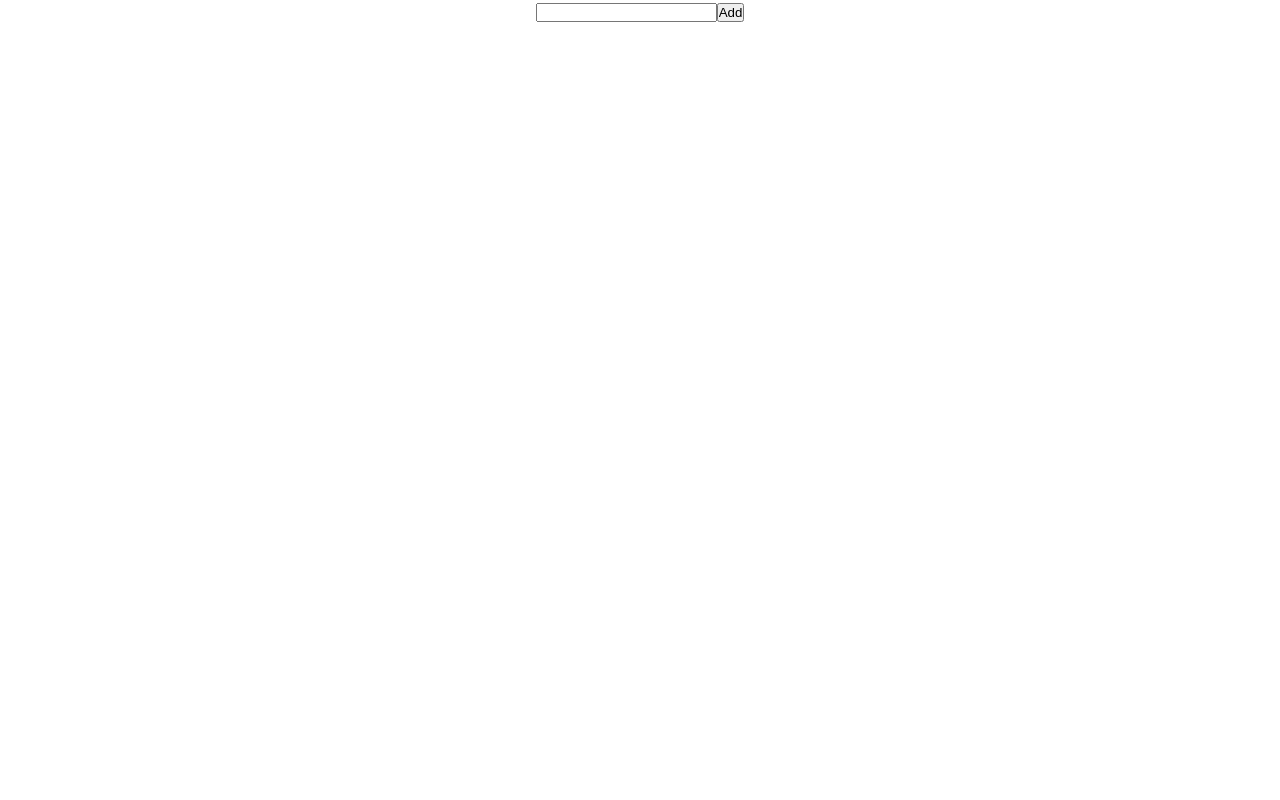
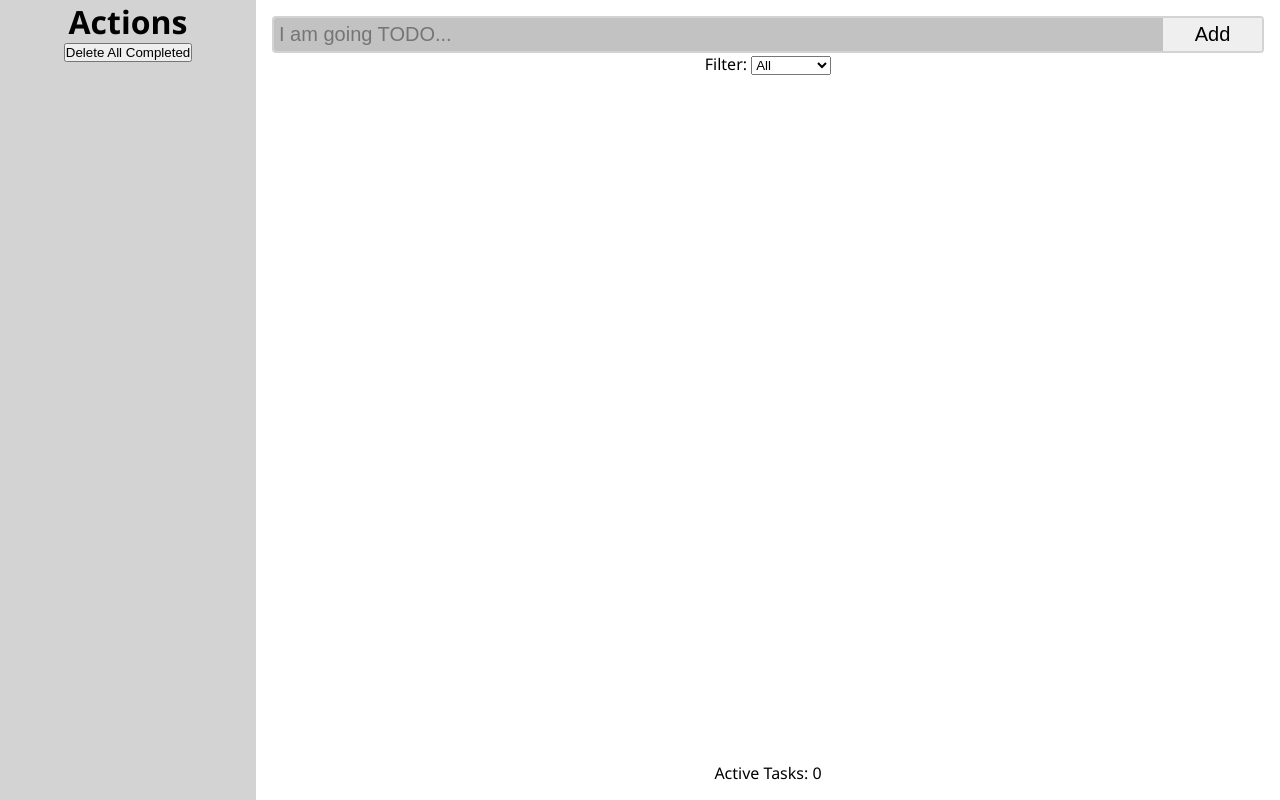
Before and after one commit to finharris/todo-list, a React (Create React App) app: page / in a window 1280 px wide. Built offline with nearby package versions, Linux system fonts and the light colour scheme.

Commit message:
added todo filters and action panel

```diff
--- a/src/App.css
+++ b/src/App.css
@@ -9,16 +9,32 @@
   margin: 0;
 }
 
-body {
+body,
+html {
   min-height: 100vh;
 }
 
+#root {
+  display: flex;
+  justify-content: center;
+  align-items: center;
+  width: 100%;
+}
+
+.content {
+  min-height: 100vh;
+  display: flex;
+  justify-content: space-evenly;
+  width: 100%;
+}
+
 .todo-list {
-  height: 100%;
+  min-height: 100vh;
+  width: 80%;
+  padding: 1em;
   display: flex;
   flex-direction: column;
   align-items: center;
-  justify-content: space-between;
 }
 
 .todo-items {
@@ -26,17 +42,70 @@ body {
   flex-direction: column;
   align-items: center;
   justify-content: space-between;
-  width: 60%;
+  width: 100%;
+  margin-top: 1em;
+  gap: 0.5em;
 }
 
 .todo-item {
   width: 100%;
   display: flex;
   align-items: center;
-  justify-content: center;
   gap: 1em;
+  padding: 0.25em;
+  font-size: 1.25em;
+  transition: background 100ms ease-out;
+  border-radius: 0.25em;
+}
+
+.todo-item:hover {
+  background: rgb(243, 243, 243);
+}
+
+.todo-active-tasks {
+  margin-top: auto;
+}
+
+.todo-item-content {
+  transition: color 500ms ease-out;
 }
 
 .todo-item-content[data-crossed-out="true"] {
   text-decoration: line-through;
+  color: gray;
 }
+
+.add-todo-form {
+  height: auto;
+  border: 2px solid lightgray;
+  gap: 0;
+  width: 100%;
+  border-radius: 0.25em;
+  overflow: hidden;
+}
+
+#add-todo-content {
+  font-size: 1.25em;
+  padding: 0.25em;
+  width: 90%;
+  border: none;
+  background: rgb(194, 194, 194);
+}
+
+#add-todo-submit {
+  height: 100%;
+  width: 10%;
+  font-size: 1.25em;
+  padding: 0.25em;
+  border: none;
+}
+
+.actions-panel {
+  background-color: lightgray;
+  min-height: 100%;
+  width: 20%;
+  margin-right: auto;
+  display: flex;
+  flex-direction: column;
+  align-items: center;
+}
--- /dev/null
+++ b/src/components/ActionsPanel.js
@@ -0,0 +1,15 @@
+import React from "react";
+
+export default function ActionsPanel(props) {
+  return (
+    <div className='actions-panel'>
+      <h1>Actions</h1>
+      <button
+        className='action-delete-all-completed'
+        onClick={() => props.handleDeleteAllCompleted()}
+      >
+        Delete All Completed
+      </button>
+    </div>
+  );
+}
--- a/src/components/AddTodoForm.js
+++ b/src/components/AddTodoForm.js
@@ -1,17 +1,34 @@
-import React from "react";
+import React, { useEffect } from "react";
 
 export default function AddTodoForm(props) {
+  useEffect(() => {
+    document
+      .getElementById("add-todo-content")
+      .addEventListener("keyup", (event) => {
+        event.preventDefault();
+        if (event.keyCode === 13) {
+          document.getElementById("add-todo-submit").click();
+        }
+      });
+  }, []);
+
+  const internalHandleTodo = () => {
+    const todoInput = document.querySelector("#add-todo-content");
+    props.handleAddTodo(todoInput.value);
+    todoInput.value = "";
+  };
+
   return (
     <div className='add-todo-form'>
-      <input type='text' name='add-todo-content' id='add-todo-content' />
       <input
-        type='button'
-        value='Add'
-        className='add-todo-submit'
-        onClick={() =>
-          props.handleAddTodo(document.querySelector("#add-todo-content").value)
-        }
+        type='text'
+        name='add-todo-content'
+        placeholder='I am going TODO...'
+        id='add-todo-content'
       />
+      <button id='add-todo-submit' onClick={() => internalHandleTodo()}>
+        Add
+      </button>
     </div>
   );
 }
--- /dev/null
+++ b/src/components/TodoFilters.js
@@ -0,0 +1,18 @@
+import React from "react";
+
+export default function TodoFilters(props) {
+  return (
+    <div className='todo-filters'>
+      <label htmlFor='todo-filter'>Filter: </label>
+      <select
+        name='todo-filter'
+        id='todo-filter'
+        onChange={() => props.handleTodoFilterChange()}
+      >
+        <option value='All'>All</option>
+        <option value='Active'>Active</option>
+        <option value='Complete'>Complete</option>
+      </select>
+    </div>
+  );
+}
--- a/src/components/TodoItem.js
+++ b/src/components/TodoItem.js
@@ -3,12 +3,11 @@ import React from "react";
 export default function TodoItem(props) {
   return (
     <>
-      <div className='todo-item'>
-        <div
-          className='todo-item-content'
-          data-crossed-out={props.crossedOut}
-          onClick={() => props.handleCrossout(props.index)}
-        >
+      <div
+        className='todo-item'
+        onClick={() => props.handleCrossout(props.index)}
+      >
+        <div className='todo-item-content' data-crossed-out={props.crossedOut}>
           {props.index + 1}. {props.content}
         </div>
       </div>
--- a/src/components/TodoList.js
+++ b/src/components/TodoList.js
@@ -1,22 +1,25 @@
 import React, { useState } from "react";
+import ActionsPanel from "./ActionsPanel";
 import AddTodoForm from "./AddTodoForm";
+import TodoFilters from "./TodoFilters";
 import TodoItem from "./TodoItem";
 
 /*
   TODO
-  1. add todo
-  2. display todos
-  3. cross off todo
-  4. show number of active todos
-  5. filter all/active/complete
+  1. add todo ✔
+  2. display todos ✔
+  3. cross off todo ✔
+  4. show number of active todos ✔
+  5. filter all/active/complete ✔
   6. delete todo
-  7. delete all complete
+  7. delete all complete ✔
     7.1 only show if at least one is complete
   8. button to toggle all on/off
 */
 
 export default function TodoList() {
   const [todos, setTodos] = useState([]);
+  const [todoFilter, setTodoFilter] = useState("All");
 
   const handleAddTodo = (content) => {
     setTodos([...todos, { content: content, crossedOut: false }]);
@@ -30,12 +33,25 @@ export default function TodoList() {
     );
   };
 
-  return (
-    <div className='todo-list'>
-      <AddTodoForm handleAddTodo={handleAddTodo}></AddTodoForm>
+  const handleTodoFilterChange = () => {
+    const todoFilter = document.querySelector("#todo-filter").value;
+    setTodoFilter(todoFilter);
+  };
 
-      <div className='todo-items'>
-        {todos.map((todo, index) => (
+  const renderListItems = () => {
+    if (todoFilter === "All") {
+      return todos.map((todo, index) => (
+        <TodoItem
+          content={todo.content}
+          crossedOut={todo.crossedOut}
+          handleCrossout={handleCrossout}
+          index={index}
+          key={index}
+        ></TodoItem>
+      ));
+    } else if (todoFilter === "Active") {
+      return todos.map((todo, index) =>
+        !todo.crossedOut ? (
           <TodoItem
             content={todo.content}
             crossedOut={todo.crossedOut}
@@ -43,7 +59,50 @@ export default function TodoList() {
             index={index}
             key={index}
           ></TodoItem>
-        ))}
+        ) : null
+      );
+    } else if (todoFilter === "Complete") {
+      const newTodos = todos.map((todo, index) =>
+        todo.crossedOut ? (
+          <TodoItem
+            content={todo.content}
+            crossedOut={todo.crossedOut}
+            handleCrossout={handleCrossout}
+            index={index}
+            key={index}
+          ></TodoItem>
+        ) : null
+      );
+      if (newTodos.every((todo) => todo === null)) {
+        return <h1>Nothing to see here.</h1>;
+      } else {
+        return newTodos;
+      }
+    }
+  };
+
+  const handleDeleteAllCompleted = () => {
+    setTodos(todos.filter((todo) => !todo.crossedOut));
+  };
+
+  return (
+    <div className='content'>
+      <ActionsPanel
+        handleDeleteAllCompleted={handleDeleteAllCompleted}
+      ></ActionsPanel>
+
+      <div className='todo-list'>
+        <AddTodoForm handleAddTodo={handleAddTodo}></AddTodoForm>
+
+        <TodoFilters
+          handleTodoFilterChange={handleTodoFilterChange}
+        ></TodoFilters>
+
+        <div className='todo-items'>{renderListItems()}</div>
+
+        <div className='todo-active-tasks'>
+          Active Tasks: {todos.filter((todo) => !todo.crossedOut).length}
+        </div>
       </div>
     </div>
   );
```
